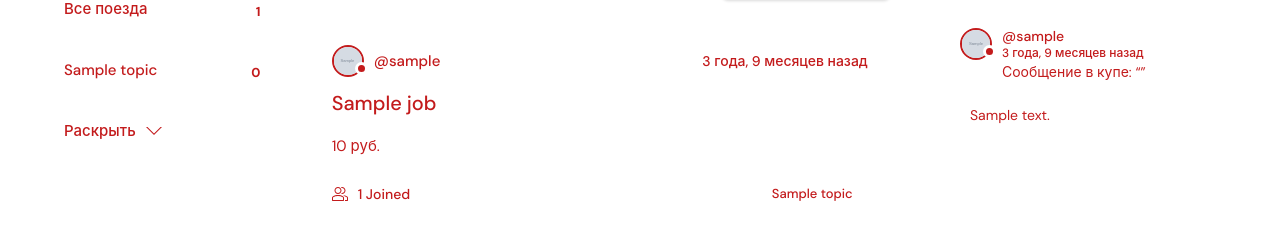
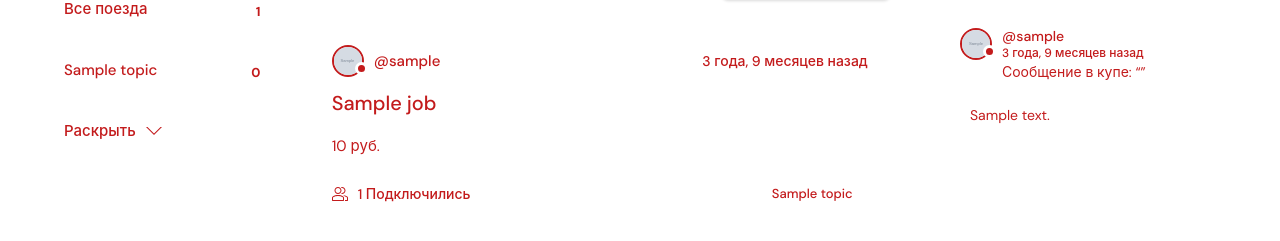
Before and after one commit to IT-Continue/Opportunity-Cup-2023-IT-final, a Django app: template GoodTrain/goodtrain/base/templates/base/home.html in a window 1280 px wide. Shown: the part 181-422 px from the top of the page. Run offline with Django 3.2, Linux system fonts and the light colour scheme; tables that the repository leaves empty hold one stand-in row (values such as "Sample post"); the template is opened without the code that fills it: values that come from a table or form of the project are taken from there, most other values are stand-ins (such as "Sample title", 1, 10 or a date in 2020); grey boxes marked "Sample" are stand-in pictures; data that the repository does not hold is empty.

Commit message:
Подключились

```diff
--- a/GoodTrain/goodtrain/base/templates/base/feed_component.html
+++ b/GoodTrain/goodtrain/base/templates/base/feed_component.html
@@ -33,7 +33,7 @@
                     d="M12 16c3.859 0 7-3.141 7-7s-3.141-7-7-7c-3.859 0-7 3.141-7 7s3.141 7 7 7zM12 4c2.757 0 5 2.243 5 5s-2.243 5-5 5-5-2.243-5-5c0-2.757 2.243-5 5-5z">
                 </path>
             </svg>
-            {{job_participants.count}} Joined
+            {{job_participants.count}} Подключились
         </a>
         <p class="jobListJob__topic">{{job.topic.name}}</p>
     </div>
--- a/Opportunity-Cup-2023-IT/base/templates/base/feed_component.html
+++ b/Opportunity-Cup-2023-IT/base/templates/base/feed_component.html
@@ -33,7 +33,7 @@
                     d="M12 16c3.859 0 7-3.141 7-7s-3.141-7-7-7c-3.859 0-7 3.141-7 7s3.141 7 7 7zM12 4c2.757 0 5 2.243 5 5s-2.243 5-5 5-5-2.243-5-5c0-2.757 2.243-5 5-5z">
                 </path>
             </svg>
-            {{job_participants.count}} Joined
+            {{job_participants.count}} Подключились
         </a>
         <p class="jobListJob__topic">{{job.topic.name}}</p>
     </div>
```
